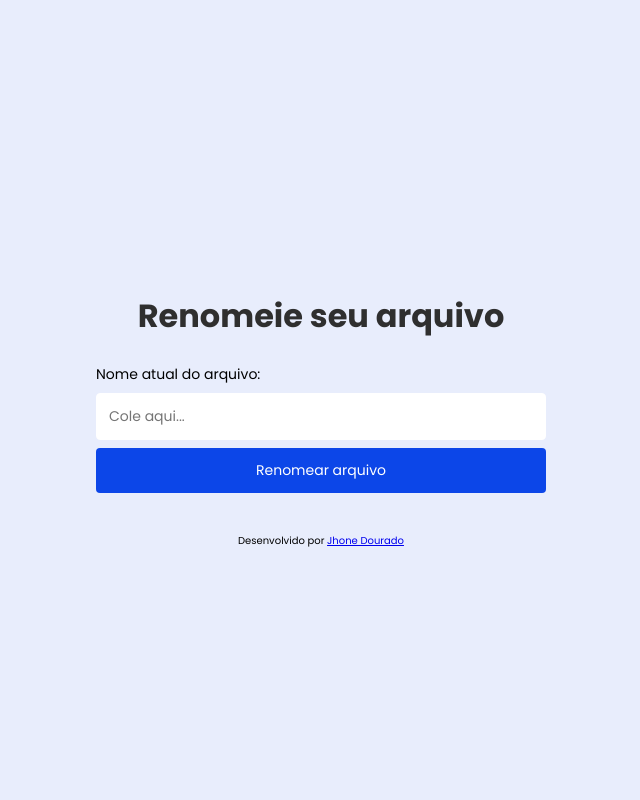
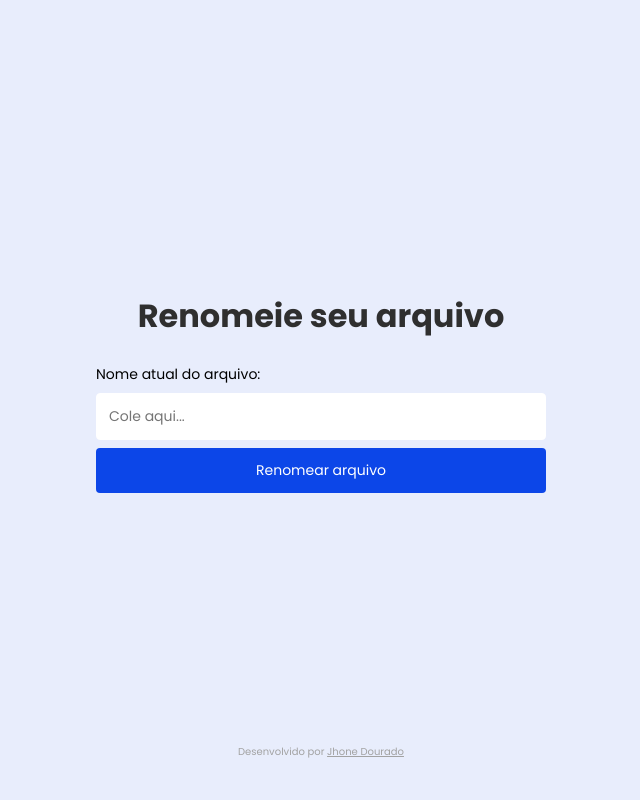
Before and after one commit to jhonedourado/file-renamer, a Flask app: page / in a window 1280 px wide. Shown: the whole page, without its empty margins (319-959 px from the left). Run offline with Flask 3, Linux system fonts and the light colour scheme.

Commit message:
Update main.css

```diff
--- a/static/main.css
+++ b/static/main.css
@@ -14,10 +14,11 @@
 body {
   display: flex;
   flex-direction: column;
-  justify-content: center;
+  justify-content: space-between;
   align-items: center;
   width: 100%;
   min-height: 100vh;
+  padding: 40px 5%;
   background: #0c47e818;
 }
 
@@ -28,7 +29,6 @@ main {
   align-items: center;
   width: 100%;
   height: 100%;
-  padding: 40px 5%;
 }
 
 h1 {
@@ -73,3 +73,13 @@ button:hover {
 button:active {
   filter: brightness(0.8);
 }
+
+footer p {
+  width: 100%;
+  color: #a2a2a2;
+  text-align: center;
+}
+
+footer a {
+  color: #a2a2a2;
+}
```
